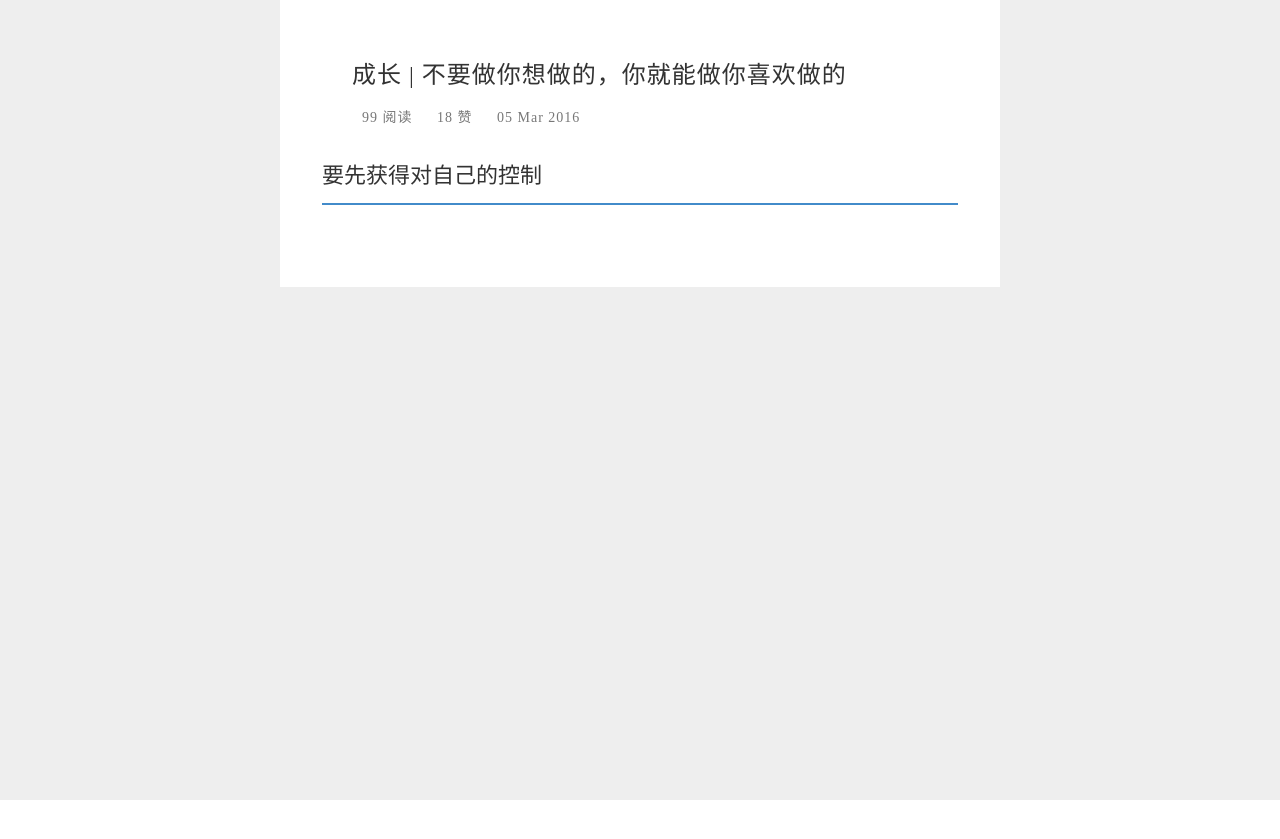
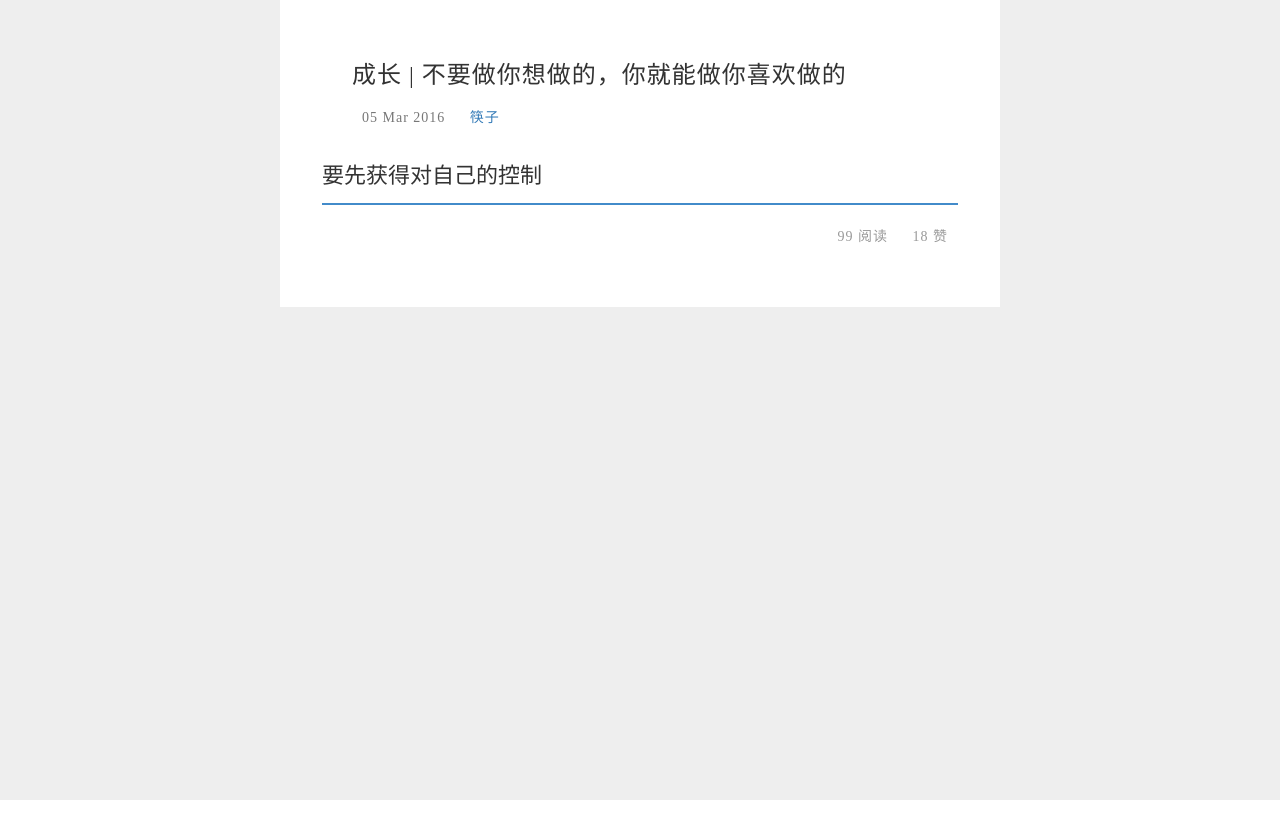
Before and after one commit to wangxiaokuai/blog, a Jekyll site: the page built from _posts/2016-03-05-donnot-do-what-you-want.md, in a window 1280 px wide. Shown: the top 839 px of the page. Built offline with Jekyll 4.4.1, drawn with Linux system fonts in a browser that asks for light colours; nearby versions of some CDN libraries.

Commit message:
文章阅读页面调整
1. 手机上边距太大我再改一下
2. 标题下面加上作者~ 最后是评论和赞

```diff
--- a/_layouts/post.html
+++ b/_layouts/post.html
@@ -6,16 +6,20 @@ layout: default
 		<div class="post-title">
 			<h1>{{page.title}}</h1>
 			<div class="info">
-				<span>99 阅读</span>
-				<span >18
-					<span class="favor">赞</span>
-				</span>
 				<span>{{page.date|date_to_string}}</span>
+				<span><a target="_blank" href="http://wangxiaokuai.github.io">筷子</a></span>
 			</div>
 		</div>
 
 		<div class="post-content">
 			{{content}}
+
+		</div>
+		<div class="post-footer">
+			<span>99 阅读</span>
+			<span >18
+				<span class="favor">赞</span>
+			</span>
 		</div>
 	</div>
 
--- a/css/main.css
+++ b/css/main.css
@@ -332,7 +332,7 @@ nav ul li:hover{
 	}
 
 	.post-main{
-		top:0px;
+		padding:1em 1em 3em;
 	}
 
 }
@@ -387,3 +387,12 @@ nav ul li:hover{
 	color:#428bca;
 	font-family:"Comic Sans MS", cursive, sans-serif
 }
+
+.post-footer{
+	text-align: right;
+}
+
+.post-footer > span{
+	color:#999;
+	padding: 10px;
+}
```
